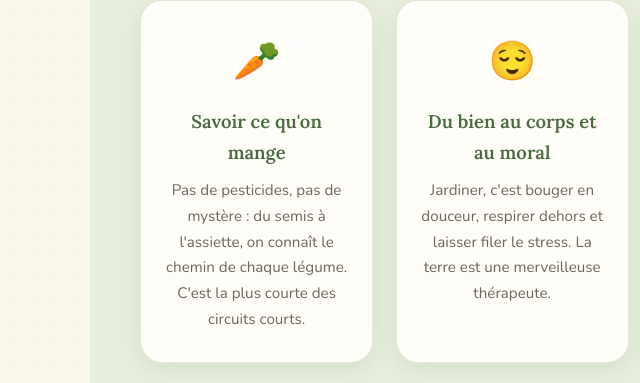
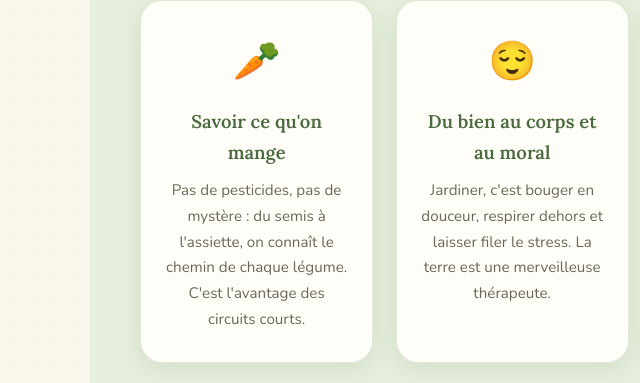
Before and after one commit to estebanmattiacci/MonPetitCoinDherbe, a website: page index.html in a window 1280 px wide. Shown: the part 2088-2471 px from the top of the page, 0-640 px from the left. Drawn offline with nearby package versions, Linux system fonts and the light colour scheme.

Commit message:
Spelling correct

```diff
--- a/index.html
+++ b/index.html
@@ -76,7 +76,7 @@
         <article class="card">
           <span class="card-icon">🥕</span>
           <h3>Savoir ce qu'on mange</h3>
-          <p>Pas de pesticides, pas de mystère : du semis à l'assiette, on connaît le chemin de chaque légume. C'est la plus courte des circuits courts.</p>
+          <p>Pas de pesticides, pas de mystère : du semis à l'assiette, on connaît le chemin de chaque légume. C'est l'avantage des circuits courts.</p>
         </article>
         <article class="card">
           <span class="card-icon">😌</span>
```
